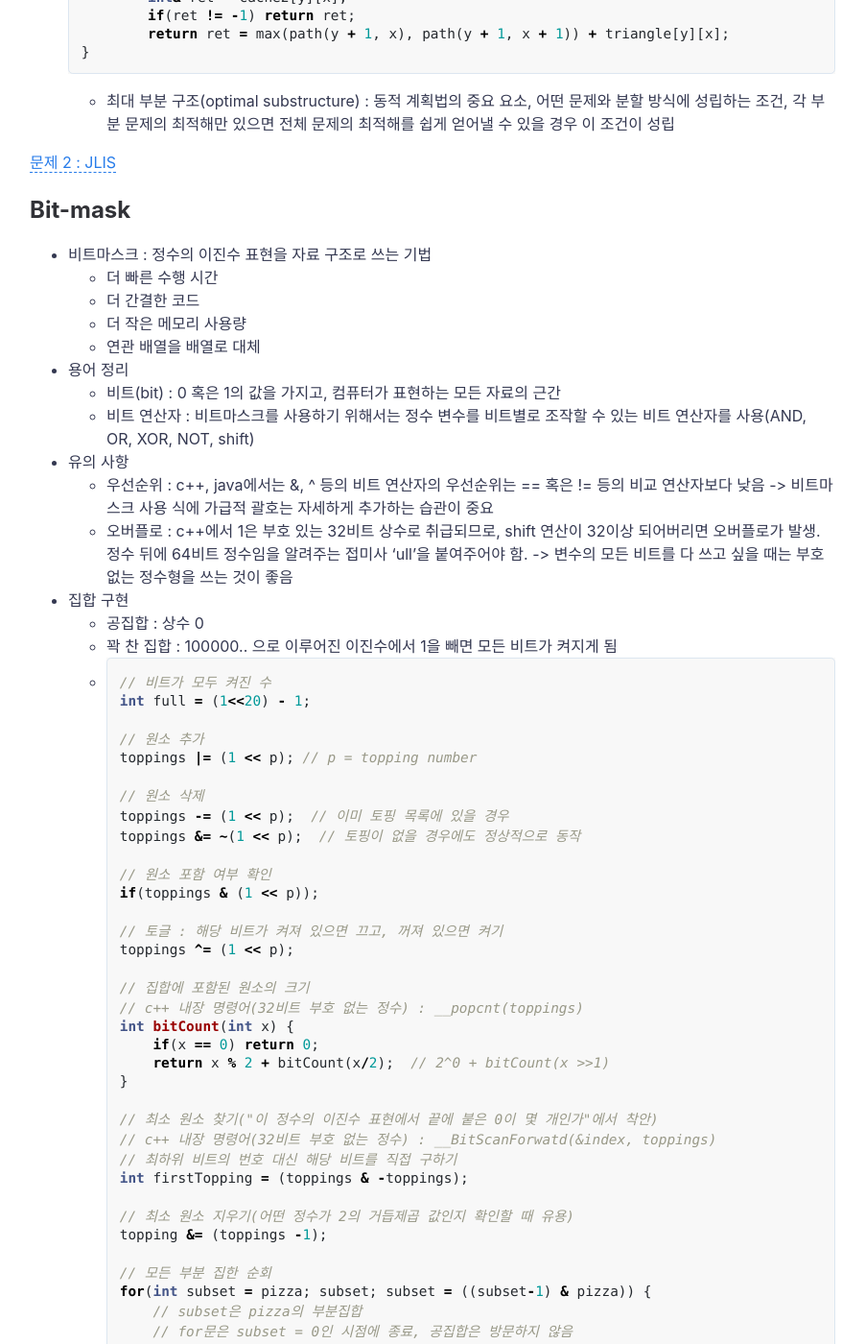
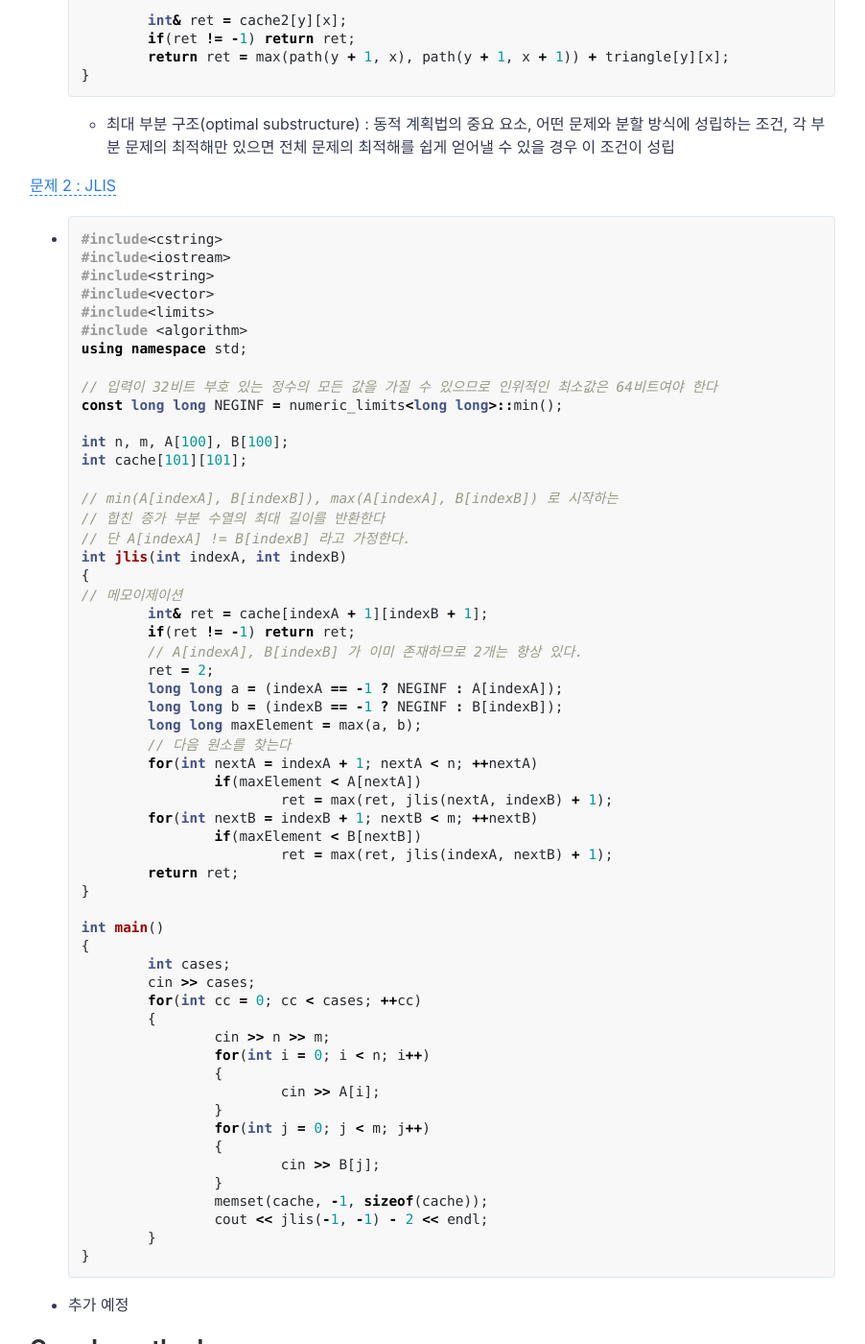
Before and after one commit to jihunparkme/jihunparkme.github.io, a Jekyll site: the page built from _posts/2020-01-06-Algorithm_2.md, in a window 1280 px wide and 1400 px high, scrolled down 7409 px. Shown: the whole window at 96% size, without its empty margins (189-1091 px from the left). Built offline with Jekyll 4.4.1, drawn with Linux system fonts in a browser that asks for light colours; comment, search, counter and statistics services are not loaded; some of the changed text lies outside the part shown.

Commit message:
Edit: add contents

````diff
--- a/_posts/2020-01-06-Algorithm_2.md
+++ b/_posts/2020-01-06-Algorithm_2.md
@@ -299,6 +300,71 @@ featured-img: algorithms
 
 [문제 2 : JLIS](https://algospot.com/judge/problem/read/JLIS){: target="_blank"}
 
+- ```c++
+  #include<cstring>
+  #include<iostream>
+  #include<string>
+  #include<vector>
+  #include<limits>
+  #include <algorithm>
+  using namespace std;
+
+  // 입력이 32비트 부호 있는 정수의 모든 값을 가질 수 있으므로 인위적인 최소값은 64비트여야 한다
+  const long long NEGINF = numeric_limits<long long>::min();
+
+  int n, m, A[100], B[100];
+  int cache[101][101];
+
+  // min(A[indexA], B[indexB]), max(A[indexA], B[indexB]) 로 시작하는
+  // 합친 증가 부분 수열의 최대 길이를 반환한다
+  // 단 A[indexA] != B[indexB] 라고 가정한다.
+  int jlis(int indexA, int indexB)
+  {
+  // 메모이제이션
+  	int& ret = cache[indexA + 1][indexB + 1];
+  	if(ret != -1) return ret;
+  	// A[indexA], B[indexB] 가 이미 존재하므로 2개는 항상 있다.
+  	ret = 2;
+  	long long a = (indexA == -1 ? NEGINF : A[indexA]);
+  	long long b = (indexB == -1 ? NEGINF : B[indexB]);
+  	long long maxElement = max(a, b);
+  	// 다음 원소를 찾는다
+  	for(int nextA = indexA + 1; nextA < n; ++nextA)
+  		if(maxElement < A[nextA])
+  			ret = max(ret, jlis(nextA, indexB) + 1);
+  	for(int nextB = indexB + 1; nextB < m; ++nextB)
+  		if(maxElement < B[nextB])
+  			ret = max(ret, jlis(indexA, nextB) + 1);
+  	return ret;
+  }
+
+  int main()
+  {
+  	int cases;
+  	cin >> cases;
+  	for(int cc = 0; cc < cases; ++cc)
+  	{
+  		cin >> n >> m;
+  		for(int i = 0; i < n; i++)
+  		{
+  			cin >> A[i];
+  		}
+  		for(int j = 0; j < m; j++)
+  		{
+  			cin >> B[j];
+  		}
+  		memset(cache, -1, sizeof(cache));
+  		cout << jlis(-1, -1) - 2 << endl;
+  	}
+  }
+  ```
+
+- 추가 예정
+
+## Greedy method
+
+- 탐욕법
+
 ## Bit-mask
 
 - 비트마스크 : 정수의 이진수 표현을 자료 구조로 쓰는 기법
````
Also changed, not shown: other parts of _posts/2020-01-06-Algorithm_2.md (+1 -0 lines).
